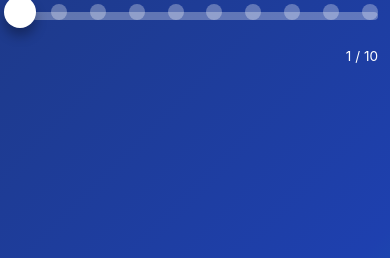
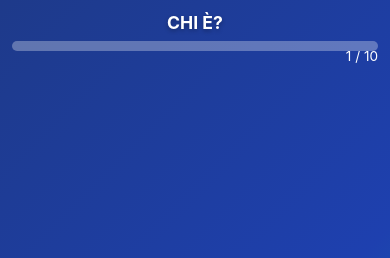
Before and after one commit to Mattia-Rollo/study-sofy, a plain HTML site: page index.html in a window 390 px wide. Shown: the top 258 px of the page. Drawn offline with Linux system fonts and the light colour scheme.

Commit message:
update index

```diff
--- a/index.html
+++ b/index.html
@@ -94,23 +94,33 @@
         /* Timeline in alto */
         .timeline-container {
             position: absolute;
-            top: 2rem;
-            left: 4rem;
-            right: 4rem;
+            top: 1.5rem;
+            left: 2rem;
+            right: 2rem;
             z-index: 10;
         }
 
         .timeline-wrapper {
             position: relative;
-            max-width: 72rem;
+            max-width: 60rem;
             margin: 0 auto;
+            text-align: center;
+        }
+
+        .timeline-current {
+            color: white;
+            font-size: 1.5rem;
+            font-weight: bold;
+            margin-bottom: 1rem;
+            text-shadow: 0 2px 4px rgba(0, 0, 0, 0.3);
         }
 
         .timeline-line {
-            height: 4px;
+            height: 6px;
             background: rgba(255, 255, 255, 0.3);
             border-radius: 9999px;
             position: relative;
+            overflow: hidden;
         }
 
         .timeline-progress {
@@ -121,83 +131,7 @@
             background: white;
             border-radius: 9999px;
             transition: width 0.5s ease-in-out;
-        }
-
-        .timeline-points {
-            position: absolute;
-            top: 0;
-            left: 0;
-            right: 0;
-            display: flex;
-            justify-content: space-between;
-            transform: translateY(-50%);
-        }
-
-        .timeline-point {
-            position: relative;
-            cursor: pointer;
-        }
-
-        .timeline-dot {
-            width: 16px;
-            height: 16px;
-            border-radius: 50%;
-            transition: all 0.3s ease;
-        }
-
-        .timeline-dot.active {
-            background: white;
-            transform: scale(1.5);
-            box-shadow: 0 4px 6px rgba(0, 0, 0, 0.3);
-        }
-
-        .timeline-dot.visited {
-            background: rgba(255, 255, 255, 0.6);
-        }
-
-        .timeline-dot.future {
-            background: rgba(255, 255, 255, 0.3);
-        }
-
-        .timeline-label {
-            position: absolute;
-            top: 1.5rem;
-            left: 50%;
-            transform: translateX(-50%);
-            white-space: nowrap;
-            font-size: 0.875rem;
-            color: white;
-            opacity: 0.6;
-            transition: all 0.3s ease;
-        }
-
-        .timeline-label.active {
-            opacity: 1;
-            font-weight: bold;
-            transform: translateX(-50%) scale(1.1);
-        }
-
-        .timeline-point:hover .timeline-label {
-            opacity: 1;
-        }
-
-        /* Timeline mobile migliorata */
-        .timeline-mobile-label {
-            display: none;
-            position: absolute;
-            top: -2.5rem;
-            left: 0;
-            right: 0;
-            text-align: center;
-            color: white;
-            font-size: 1rem;
-            font-weight: bold;
-            opacity: 0;
-            transition: opacity 0.3s ease;
-        }
-
-        .timeline-mobile-label.show {
-            opacity: 1;
+            box-shadow: 0 0 10px rgba(255, 255, 255, 0.5);
         }
 
         /* Pulsanti navigazione */
@@ -288,35 +222,17 @@
                 top: 1rem;
             }
 
-            .timeline-wrapper {
-                padding: 0;
+            .timeline-current {
+                font-size: 1.25rem;
+                margin-bottom: 0.75rem;
             }
 
             .timeline-line {
-                height: 6px;
+                height: 8px;
             }
 
             .timeline-progress {
-                height: 6px;
-            }
-
-            .timeline-dot {
-                width: 14px;
-                height: 14px;
-            }
-
-            .timeline-dot.active {
-                transform: scale(1.8);
-            }
-
-            .timeline-label {
-                display: none;
-            }
-
-            .timeline-mobile-label {
-                display: block;
-                font-size: 1.1rem;
-                top: -2rem;
+                height: 8px;
             }
 
             .emoji {
@@ -400,27 +316,17 @@
                 top: 0.75rem;
             }
 
+            .timeline-current {
+                font-size: 1.1rem;
+                margin-bottom: 0.5rem;
+            }
+
             .timeline-line {
-                height: 8px;
+                height: 10px;
             }
 
             .timeline-progress {
-                height: 8px;
-            }
-
-            .timeline-dot {
-                width: 16px;
-                height: 16px;
-            }
-
-            .timeline-dot.active {
-                transform: scale(2);
-            }
-
-            .timeline-mobile-label {
-                font-size: 1rem;
-                top: -1.75rem;
-                font-weight: 600;
+                height: 10px;
             }
 
             .emoji {
@@ -491,8 +397,8 @@
         }
 
         @media (max-width: 360px) {
-            .timeline-mobile-label {
-                font-size: 0.9rem;
+            .timeline-current {
+                font-size: 1rem;
             }
 
             .emoji {
@@ -582,11 +488,10 @@
         <!-- Timeline -->
         <div class="timeline-container">
             <div class="timeline-wrapper">
-                <div class="timeline-mobile-label" id="timelineMobileLabel">CHI È?</div>
+                <div class="timeline-current" id="timelineCurrent">CHI È?</div>
                 <div class="timeline-line">
                     <div class="timeline-progress" id="timelineProgress"></div>
                 </div>
-                <div class="timeline-points" id="timelinePoints"></div>
             </div>
         </div>
 
@@ -681,11 +586,10 @@
 
         let currentIndex = 0;
         const slidesWrapper = document.getElementById('slidesWrapper');
-        const timelinePoints = document.getElementById('timelinePoints');
         const progressDots = document.getElementById('progressDots');
         const counter = document.getElementById('counter');
         const timelineProgress = document.getElementById('timelineProgress');
-        const timelineMobileLabel = document.getElementById('timelineMobileLabel');
+        const timelineCurrent = document.getElementById('timelineCurrent');
         const prevBtn = document.getElementById('prevBtn');
         const nextBtn = document.getElementById('nextBtn');
 
@@ -732,18 +636,6 @@
             slidesWrapper.appendChild(slide);
         });
 
-        // Crea punti timeline
-        events.forEach((event, index) => {
-            const point = document.createElement('div');
-            point.className = 'timeline-point';
-            point.innerHTML = `
-                <div class="timeline-dot ${index === 0 ? 'active' : 'future'}"></div>
-                <div class="timeline-label ${index === 0 ? 'active' : ''}">${event.year}</div>
-            `;
-            point.onclick = () => goToSlide(index);
-            timelinePoints.appendChild(point);
-        });
-
         // Crea indicatori progresso
         events.forEach((_, index) => {
             const dot = document.createElement('div');
@@ -756,26 +648,8 @@
             currentIndex = index;
             slidesWrapper.style.transform = `translateX(-${index * 100}%)`;
 
-            // Aggiorna timeline
-            const dots = timelinePoints.querySelectorAll('.timeline-dot');
-            const labels = timelinePoints.querySelectorAll('.timeline-label');
-            dots.forEach((dot, i) => {
-                dot.className = 'timeline-dot';
-                if (i === index) dot.classList.add('active');
-                else if (i < index) dot.classList.add('visited');
-                else dot.classList.add('future');
-            });
-            labels.forEach((label, i) => {
-                label.className = 'timeline-label';
-                if (i === index) label.classList.add('active');
-            });
-
-            // Aggiorna label mobile
-            timelineMobileLabel.textContent = events[index].year;
-            timelineMobileLabel.classList.remove('show');
-            setTimeout(() => {
-                timelineMobileLabel.classList.add('show');
-            }, 50);
+            // Aggiorna anno corrente
+            timelineCurrent.textContent = events[index].year;
 
             // Aggiorna barra progresso
             const progress = (index / (events.length - 1)) * 100;
```
